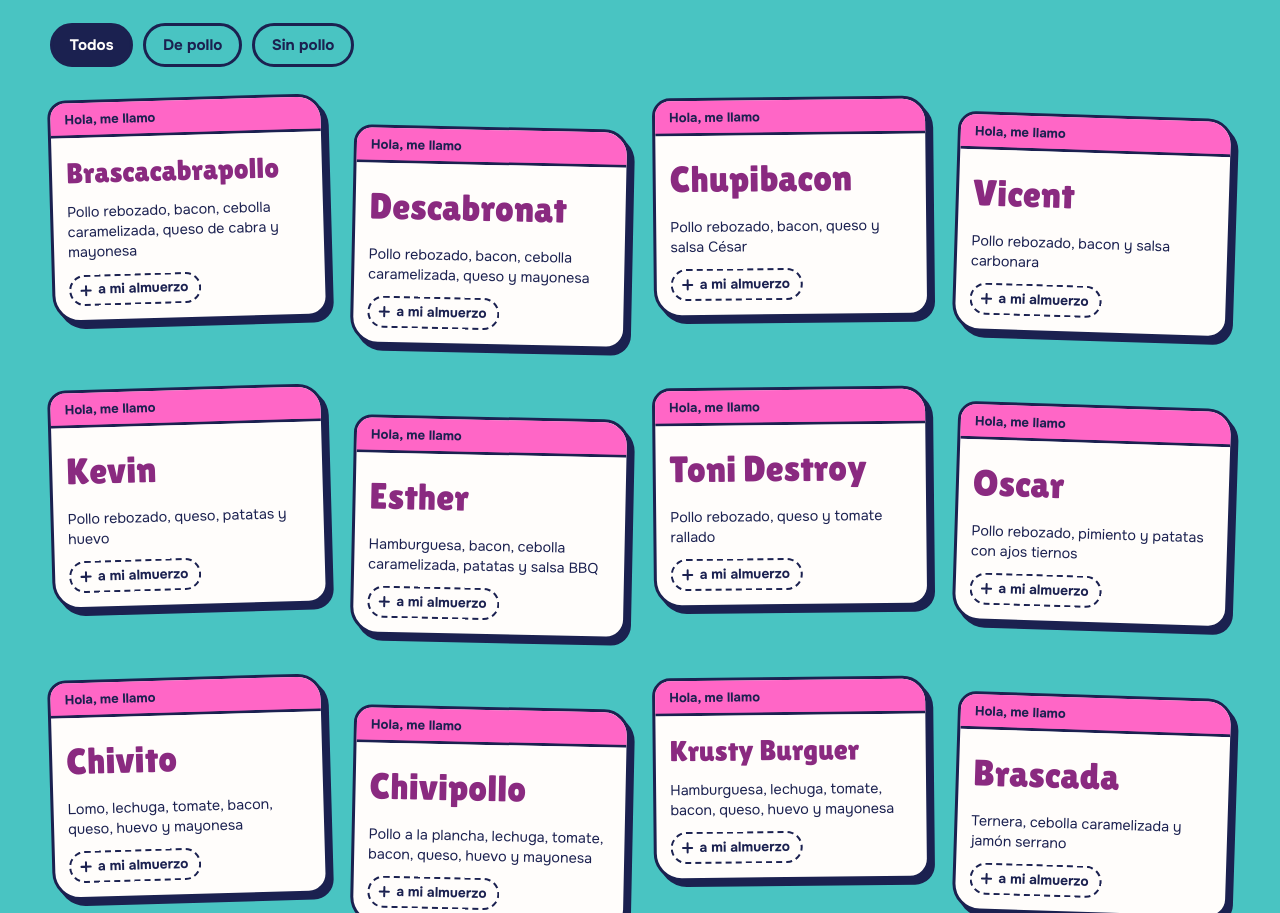
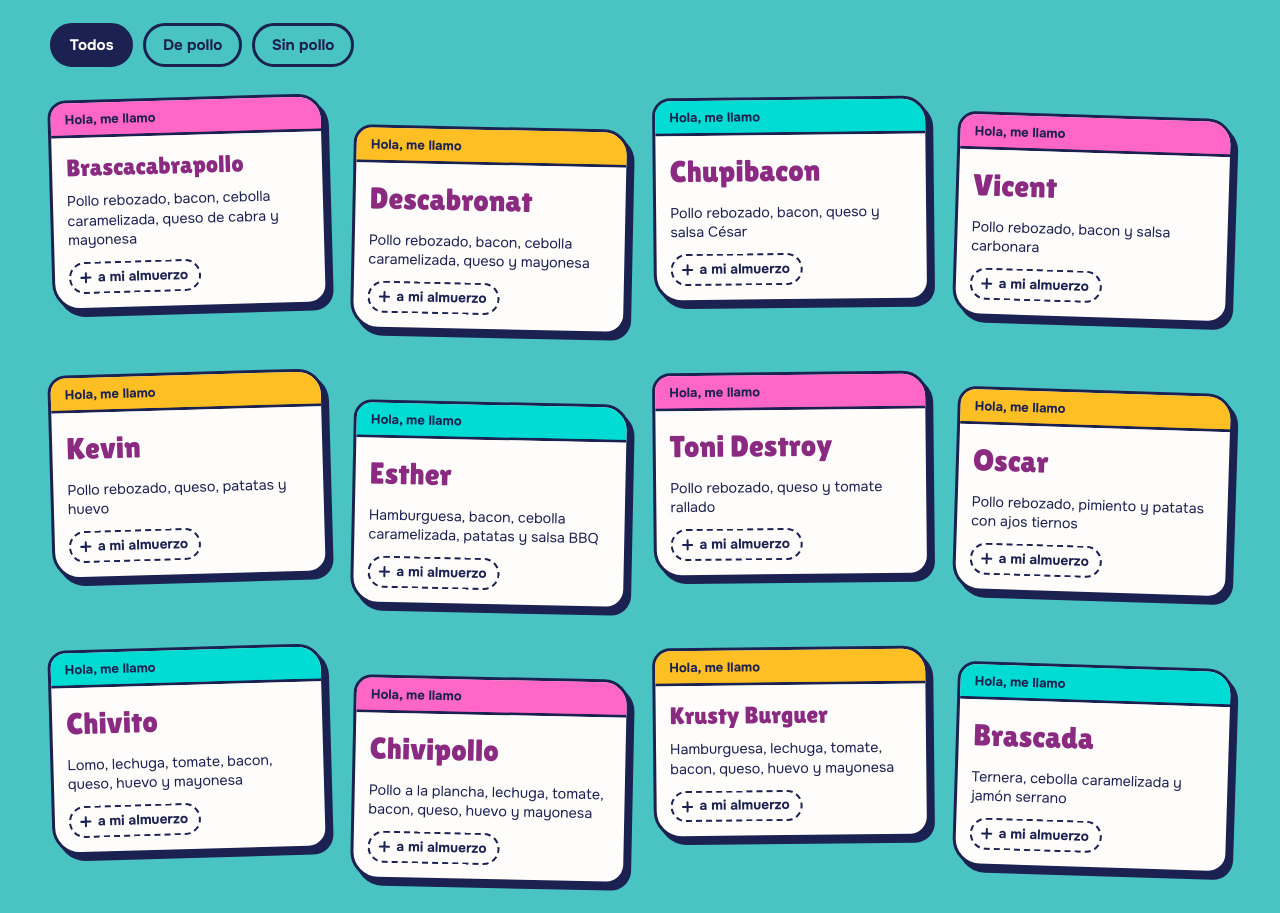
Before and after one commit to Playmobil027/bar-reyton-sueca, a plain HTML site: page index.html in a window 1280 px wide. Shown: the part 1164-2077 px from the top of the page. Drawn offline with Linux system fonts and the light colour scheme.

Commit message:
Ajustes de cartas

```diff
--- a/index.html
+++ b/index.html
@@ -58,7 +58,7 @@ header nav a:hover{border-color:var(--navy)}
 /* ---------- hero ---------- */
 .hero{padding:8px 0 70px;position:relative}
 .hero .wrap{display:grid;gap:28px}
-.hero h1{font-size:clamp(3.6rem,17.5vw,7.4rem);margin:14px 0 18px;text-wrap:balance}
+.hero h1{font-size:clamp(3.2rem,14.6vw,7.4rem);margin:14px 0 18px;text-wrap:balance}
 .hero h1 em{font-style:normal;display:inline-block;background:var(--blanco);padding:0 .14em;border-radius:.12em;transform:rotate(-2deg);box-shadow:5px 6px 0 var(--navy);border:3px solid var(--navy)}
 .hero p.lede{font-size:1.18rem;max-width:34ch;font-weight:500}
 .hero .acciones{display:flex;flex-wrap:wrap;gap:14px;margin-top:26px}
@@ -88,22 +88,25 @@ header nav a:hover{border-color:var(--navy)}
 .filtros{display:flex;flex-wrap:wrap;gap:10px;margin:0 0 30px}
 .filtros button{font:700 .95rem var(--texto);color:var(--navy);background:transparent;border:3px solid var(--navy);border-radius:999px;padding:.4em 1.1em;min-height:44px;cursor:pointer}
 .filtros button[aria-pressed=true]{background:var(--navy);color:var(--blanco)}
-.stickers{list-style:none;padding:0;display:grid;grid-template-columns:repeat(auto-fill,minmax(min(100%,235px),1fr));gap:30px 22px}
+.stickers{list-style:none;padding:0;display:grid;grid-template-columns:1fr 1fr;gap:26px 14px}
+.stickers li[hidden]{display:none}
 .sticker{--c:var(--rosa);position:relative;background:var(--blanco);border:3px solid var(--navy);border-radius:18px 26px 20px 28px;box-shadow:5px 6px 0 var(--navy);padding:0 0 14px;cursor:pointer;text-align:left;width:100%;font:inherit;color:inherit;display:block;transition:transform .15s,box-shadow .15s}
-.sticker:nth-child(3n+1){--c:var(--rosa)}
-.sticker:nth-child(3n+2){--c:var(--amar)}
-.sticker:nth-child(3n){--c:var(--aqua)}
+.stickers li:nth-child(3n+1) .sticker{--c:var(--rosa)}
+.stickers li:nth-child(3n+2) .sticker{--c:var(--amar)}
+.stickers li:nth-child(3n) .sticker{--c:var(--aqua)}
 .stickers li:nth-child(4n+1) .sticker{transform:rotate(-1.6deg)}
 .stickers li:nth-child(4n+2) .sticker{transform:rotate(1.2deg)}
 .stickers li:nth-child(4n+3) .sticker{transform:rotate(-.6deg)}
 .stickers li:nth-child(4n) .sticker{transform:rotate(1.8deg)}
 .sticker:hover{transform:rotate(0) translateY(-3px)!important}
-.sticker .hola{background:var(--c);border-bottom:3px solid var(--navy);border-radius:15px 23px 0 0;padding:7px 14px 5px;font-weight:700;font-size:.82rem;display:flex;justify-content:space-between;align-items:center}
-.sticker .nombre{font:400 clamp(1.9rem,8vw,2.3rem)/1 var(--display);padding:12px 14px 2px;color:var(--ciruela);overflow-wrap:anywhere;display:block;min-height:2.1em;display:flex;align-items:center}
-.sticker.largo .nombre{font-size:clamp(1.45rem,6vw,1.8rem)}
-.sticker .ing{font-size:.9rem;line-height:1.4;padding:4px 14px 0;display:block}
+.sticker .hola{background:var(--c);border-bottom:3px solid var(--navy);border-radius:15px 23px 0 0;padding:6px 11px 4px;font-weight:700;font-size:.74rem;display:flex;justify-content:space-between;align-items:center}
+.sticker .nombre{font:400 1.45rem/1 var(--display);padding:10px 11px 2px;color:var(--ciruela);overflow-wrap:anywhere;display:block;min-height:2.1em;display:flex;align-items:center}
+.sticker .pon span{position:absolute;width:1px;height:1px;overflow:hidden;clip:rect(0 0 0 0)}
+.sticker .pon{padding:.3em .5em;font-size:1.1rem}
+.sticker.largo .nombre{font-size:1.18rem}
+.sticker .ing{font-size:.8rem;line-height:1.35;padding:4px 11px 0;display:block}
 .sticker .nuevo{position:absolute;right:-12px;top:-16px;background:var(--amar);border:3px solid var(--navy);border-radius:50%;width:62px;height:62px;display:grid;place-items:center;font:400 .95rem/1 var(--display);transform:rotate(14deg);z-index:2}
-.sticker .pon{margin:12px 14px 0;display:inline-flex;align-items:center;gap:.4em;font-weight:700;font-size:.86rem;border:2px dashed var(--navy);border-radius:999px;padding:.25em .8em .25em .55em}
+.sticker .pon{margin:10px 11px 0;display:inline-flex;align-items:center;gap:.4em;font-weight:700;font-size:.86rem;border:2px dashed var(--navy);border-radius:999px;padding:.25em .8em .25em .55em}
 .sticker .pon svg{width:1em;height:1em}
 .sticker[aria-pressed=true]{background:var(--c);box-shadow:5px 6px 0 var(--navy),0 0 0 6px var(--blanco)}
 .sticker[aria-pressed=true] .hola{background:var(--blanco)}
@@ -242,7 +245,13 @@ body.ver-editables .edit{outline:3px dashed #E0187F;outline-offset:3px;backgroun
   .chapa.hora{width:140px;height:140px;font-size:2.6rem}
   .banda ul{grid-template-columns:repeat(4,auto);justify-content:space-between}
   .carta .cab{grid-template-columns:1.2fr 1fr;align-items:end}
-  .stickers{gap:40px 26px}
+  .stickers{gap:40px 26px;grid-template-columns:repeat(3,1fr)}
+  .sticker .nombre{font-size:1.9rem;padding:12px 14px 2px}
+  .sticker.largo .nombre{font-size:1.5rem}
+  .sticker .ing{font-size:.9rem;padding:4px 14px 0}
+  .sticker .hola{font-size:.82rem;padding:7px 14px 5px}
+  .sticker .pon{margin:12px 14px 0;padding:.25em .8em .25em .55em;font-size:.86rem}
+  .sticker .pon span{position:static;width:auto;height:auto;overflow:visible;clip:auto}
   .stickers li:nth-child(even){margin-top:26px}
   .acompana .wrap{grid-template-columns:1fr 1fr;align-items:center;gap:60px}
   .acompana .fotos{min-height:560px}
```
